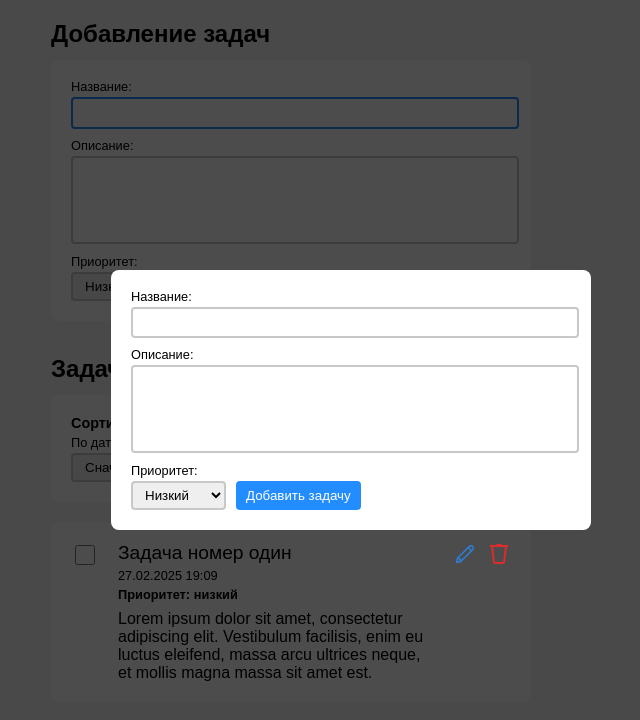
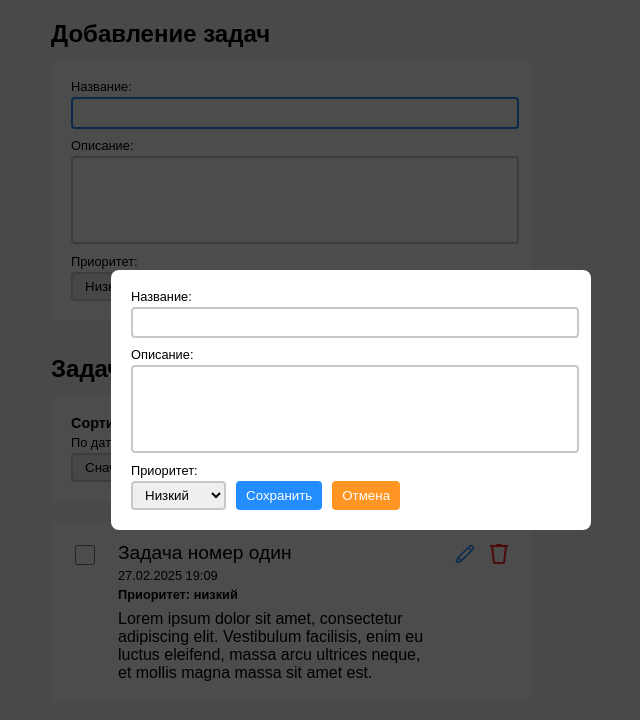
Before and after one commit to odivus/todolist, a React app: page / in a window 1280 px wide. Shown: the top 720 px of the page, without its empty margins (289-929 px from the left). Built offline with nearby package versions, Linux system fonts and the light colour scheme.

Commit message:
Add corrections

```diff
--- /dev/null
+++ b/src/components/Form/FormEdit.tsx
@@ -0,0 +1,55 @@
+import React, { useState } from 'react';
+import InputText from '../Ui/InputText/InputText';
+import TextArea from '../Ui/TextArea/TextArea';
+import SelectPriority from '../SelectPriority/SelectPriority'
+import Button from '../Ui/Button/Button';
+import styled from 'styled-components';
+
+const FormWrap = styled.div`
+  display: flex;
+  flex-direction: column;
+  width: 440px;
+  padding: 20px;
+  background-color: white;
+  border-radius: 8px;
+`;
+
+const TextAreaWrap = styled.div`
+  margin: 10px 0 7px 0;
+`;
+
+const FormFooter = styled.div`
+  display: flex;
+  width: 100%;
+`;
+
+const FormEdit: React.FC = () => {
+  return (
+    <FormWrap>
+      <form>
+        <h6>Название:</h6>
+        <InputText />
+        <TextAreaWrap>
+          <h6>Описание:</h6>
+          <TextArea />
+        </TextAreaWrap>
+        <h6>Приоритет:</h6>
+        <FormFooter>
+          <SelectPriority />
+          <Button
+            type={'primary'}
+            text={'Сохранить'}
+            handleClick={() => {}}
+          />
+          <Button
+            type={'secondary'}
+            text={'Отмена'}
+            handleClick={() => {}}
+          />
+        </FormFooter>
+      </form>
+    </FormWrap>
+  );
+}
+
+export default FormEdit;
--- a/src/components/Ui/Delete/Delete.tsx
+++ b/src/components/Ui/Delete/Delete.tsx
@@ -6,7 +6,6 @@ import styled from 'styled-components';
 const StyledImg = styled.img`
   width: 24px;
   height: 24px;
-  opacity: 0.8;
   cursor: pointer;
 `;
 
--- a/src/components/Ui/Edit/Edit.tsx
+++ b/src/components/Ui/Edit/Edit.tsx
@@ -7,7 +7,6 @@ const StyledImg = styled.img`
   width: 24px;
   height: 24px;
   margin-right: 10px;
-  opacity: 0.8;
   cursor: pointer;
 `;
 
--- a/src/components/Ui/PopUp/PopUp.tsx
+++ b/src/components/Ui/PopUp/PopUp.tsx
@@ -1,5 +1,5 @@
 import React, { useState } from 'react';
-import Form from '../../Form/Form';
+import FormEdit from '../../Form/FormEdit';
 import styled from 'styled-components';
 
 const StyledPopUp = styled.div`
@@ -20,7 +20,7 @@ const StyledPopUp = styled.div`
 const PopUp: React.FC = () => {
   return (
     <StyledPopUp>
-      <Form />
+      <FormEdit />
     </StyledPopUp>
   );
 }
```
